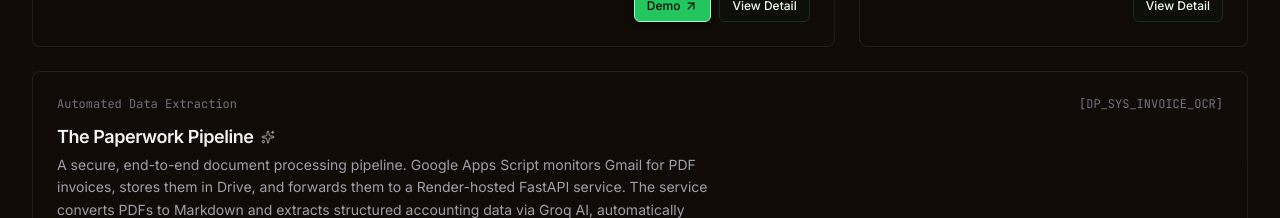
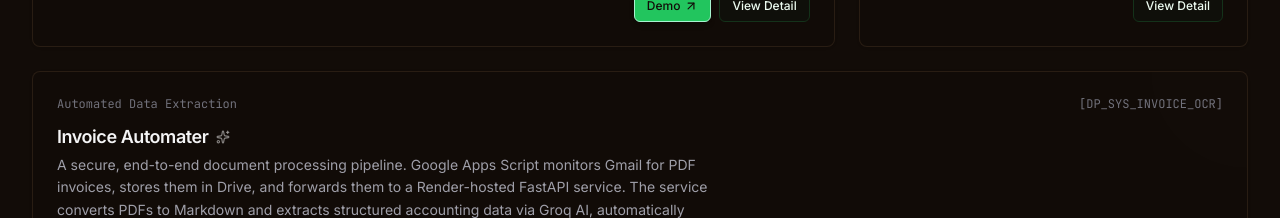
Before and after one commit to sadaf953/deeproot_systems, a React (Vite) app: page / in a window 1280 px wide. Shown: the part 1300-1518 px from the top of the page. Built offline with nearby package versions, Linux system fonts and the light colour scheme.

Commit message:
Rename project to Invoice Automater

```diff
--- a/src/App.tsx
+++ b/src/App.tsx
@@ -39,7 +39,7 @@ const PROJECTS = [
   },
   {
     id: "invoice_ocr",
-    title: "The Paperwork Pipeline",
+    title: "Invoice Automater",
     category: "Automated Data Extraction",
     description: "A secure, end-to-end document processing pipeline. Google Apps Script monitors Gmail for PDF invoices, stores them in Drive, and forwards them to a Render-hosted FastAPI service. The service converts PDFs to Markdown and extracts structured accounting data via Groq AI, automatically logging rows into Google Sheets.",
     badges: ["FastAPI", "Groq AI", "PyMuPDF", "Google Sheets API", "Apps Script"],
--- a/src/components/SeriousProjectsView.tsx
+++ b/src/components/SeriousProjectsView.tsx
@@ -115,7 +115,7 @@ const DETAIL_PROJECTS: ProjectDetails[] = [
   },
   {
     id: "invoice_ocr",
-    title: "The Paperwork Pipeline",
+    title: "Invoice Automater",
     category: "Automated Data Extraction",
     badges: ["FastAPI", "Groq AI", "PyMuPDF", "Google Sheets API", "Apps Script"],
     demoUrl: "https://invoice-automater.onrender.com",
```
